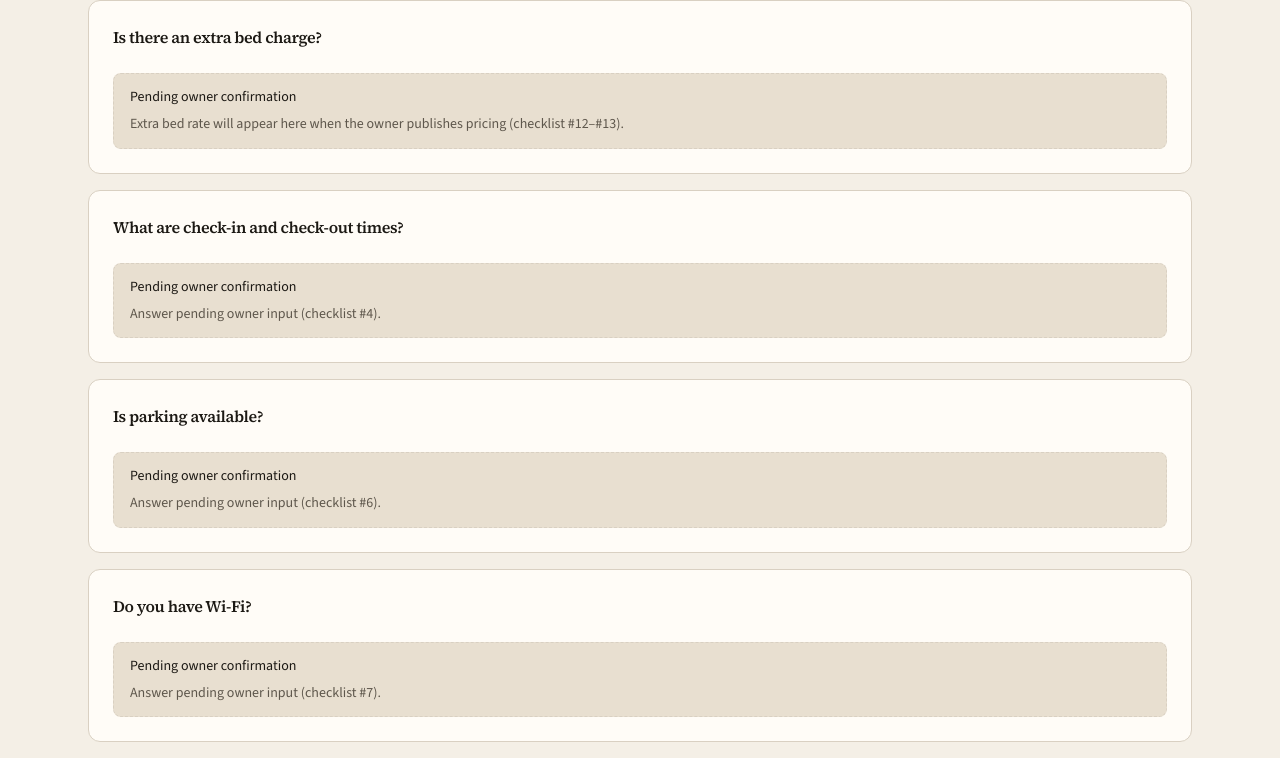
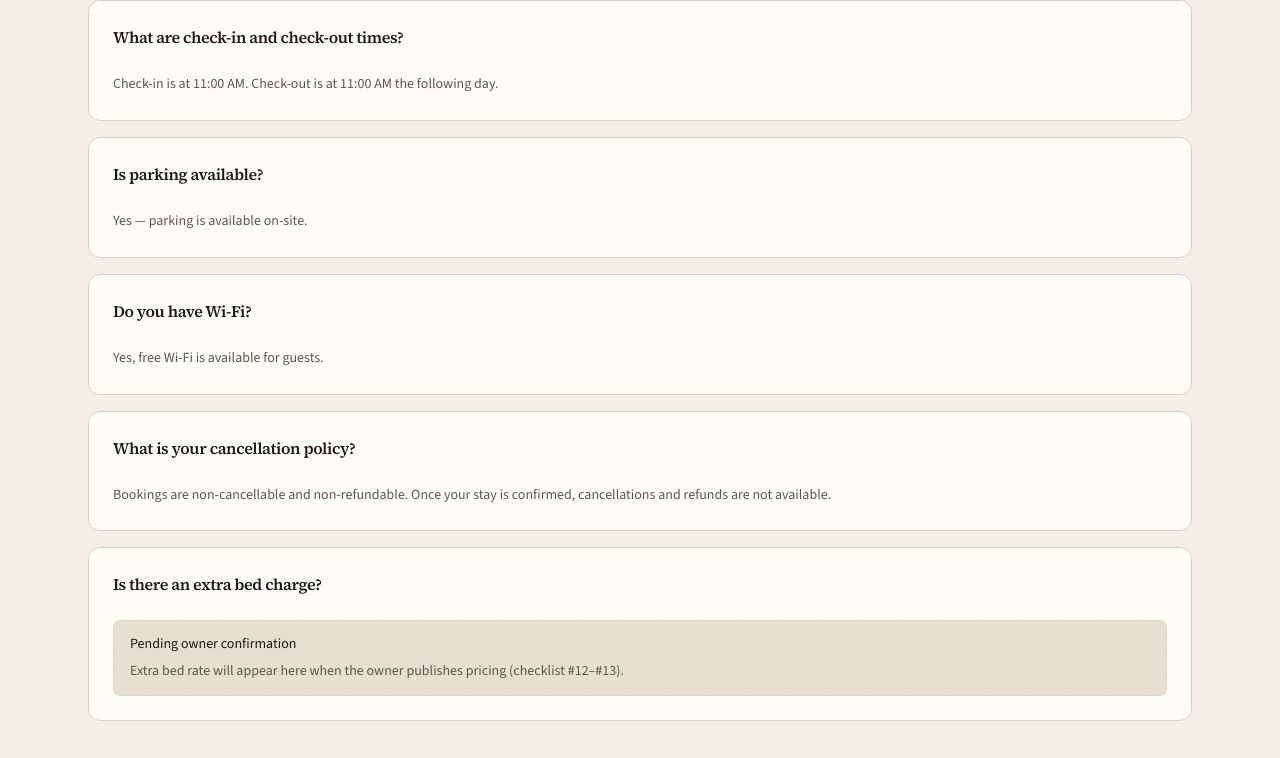
Before and after one commit to Sahim-21/SilverSand-, a Next.js app: page / in a window 1280 px wide. Shown: the part 5642-6400 px from the top of the page. Built offline with nearby package versions, Linux system fonts and the light colour scheme; no server answers; the database is empty.

Commit message:
Publish confirmed FAQ answers for check-in, parking, Wi-Fi, cancellation
Move four owner-confirmed policies from TodoNotice placeholders into
STATIC_FAQS and FAQPage JSON-LD. Update TASKS and changelog.

Co-authored-by: sahimhussain836 <sahimhussain836@gmail.com>

```diff
--- a/src/components/sections/faq-section.tsx
+++ b/src/components/sections/faq-section.tsx
@@ -6,13 +6,6 @@ import { Card, CardContent, CardHeader, CardTitle } from "@/components/ui/card";
 import { Heading, Text } from "@/components/ui/heading";
 import { extraBedFaq, STATIC_FAQS } from "@/lib/seo/faqs";
 import { getPublicPricing } from "@/lib/pricing/fetch";
-
-const pendingFaq = [
-  { q: "What are check-in and check-out times?", item: "checkInOut" as const, n: 4 },
-  { q: "Is parking available?", item: "parking" as const, n: 6 },
-  { q: "Do you have Wi-Fi?", item: "wifi" as const, n: 7 },
-  { q: "What is your cancellation policy?", item: "cancellation" as const, n: 5 },
-];
 
 export async function FaqSection() {
   const pricing = await getPublicPricing();
@@ -64,19 +57,6 @@ export async function FaqSection() {
                 </CardContent>
               </Card>
             )}
-            {pendingFaq.map((item) => (
-              <Card key={item.q}>
-                <CardHeader>
-                  <CardTitle className="text-base">{item.q}</CardTitle>
-                </CardHeader>
-                <CardContent>
-                  <TodoNotice
-                    item={item.item}
-                    detail={`Answer pending owner input (checklist #${item.n}).`}
-                  />
-                </CardContent>
-              </Card>
-            ))}
           </div>
         </Stack>
       </Container>
--- a/src/lib/seo/faqs.ts
+++ b/src/lib/seo/faqs.ts
@@ -33,6 +33,22 @@ export const STATIC_FAQS: readonly FaqItem[] = [
     q: "Can I book for 5 or 7 guests?",
     a: "The published occupancy tiers are 2, 3, 4, 6, and 8. If your group is 5 or 7, WhatsApp us — the owner will confirm whether that occupancy is accepted and at which rate.",
   },
+  {
+    q: "What are check-in and check-out times?",
+    a: "Check-in is at 11:00 AM. Check-out is at 11:00 AM the following day.",
+  },
+  {
+    q: "Is parking available?",
+    a: "Yes — parking is available on-site.",
+  },
+  {
+    q: "Do you have Wi-Fi?",
+    a: "Yes, free Wi-Fi is available for guests.",
+  },
+  {
+    q: "What is your cancellation policy?",
+    a: "Bookings are non-cancellable and non-refundable. Once your stay is confirmed, cancellations and refunds are not available.",
+  },
 ];
 
 export function extraBedFaq(pricing: PublicPricing | null): FaqItem | null {
```
Also changed, not shown: 3 other files (tests, documents, lock files or other folders).
